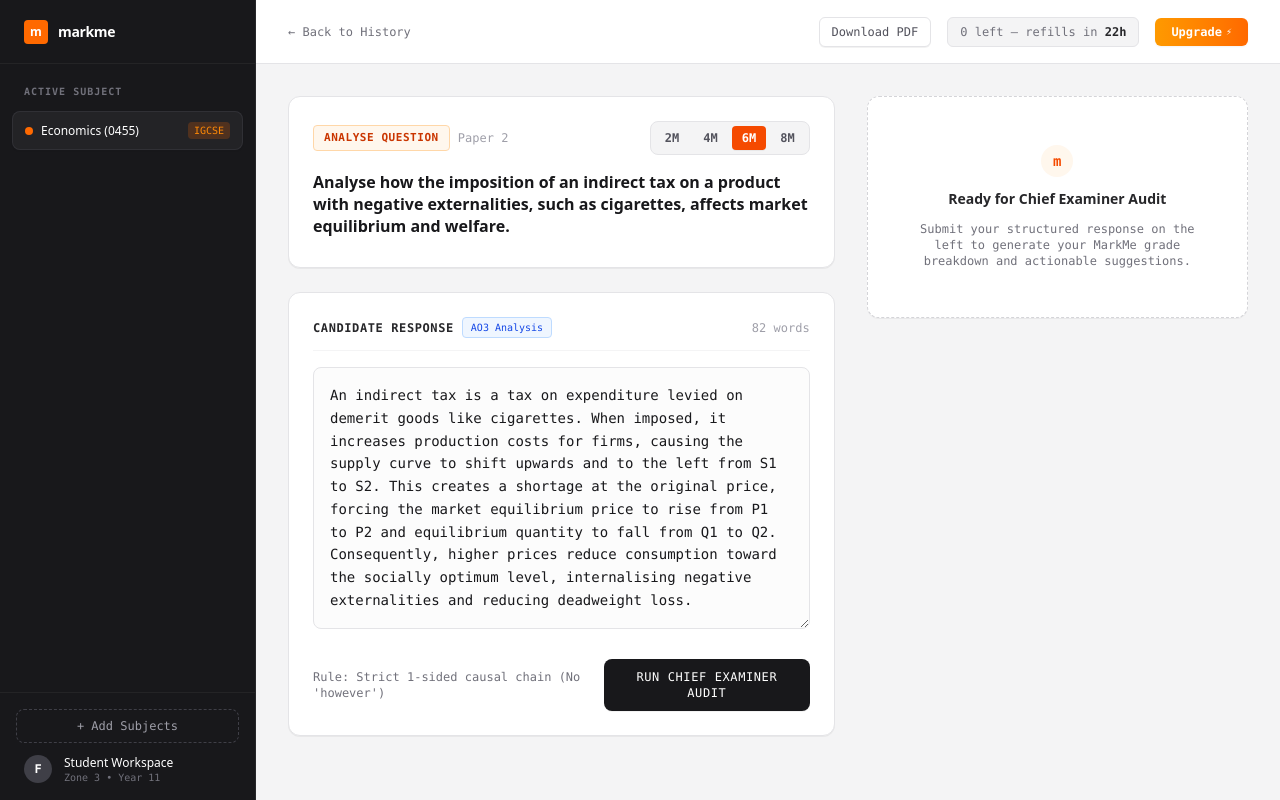
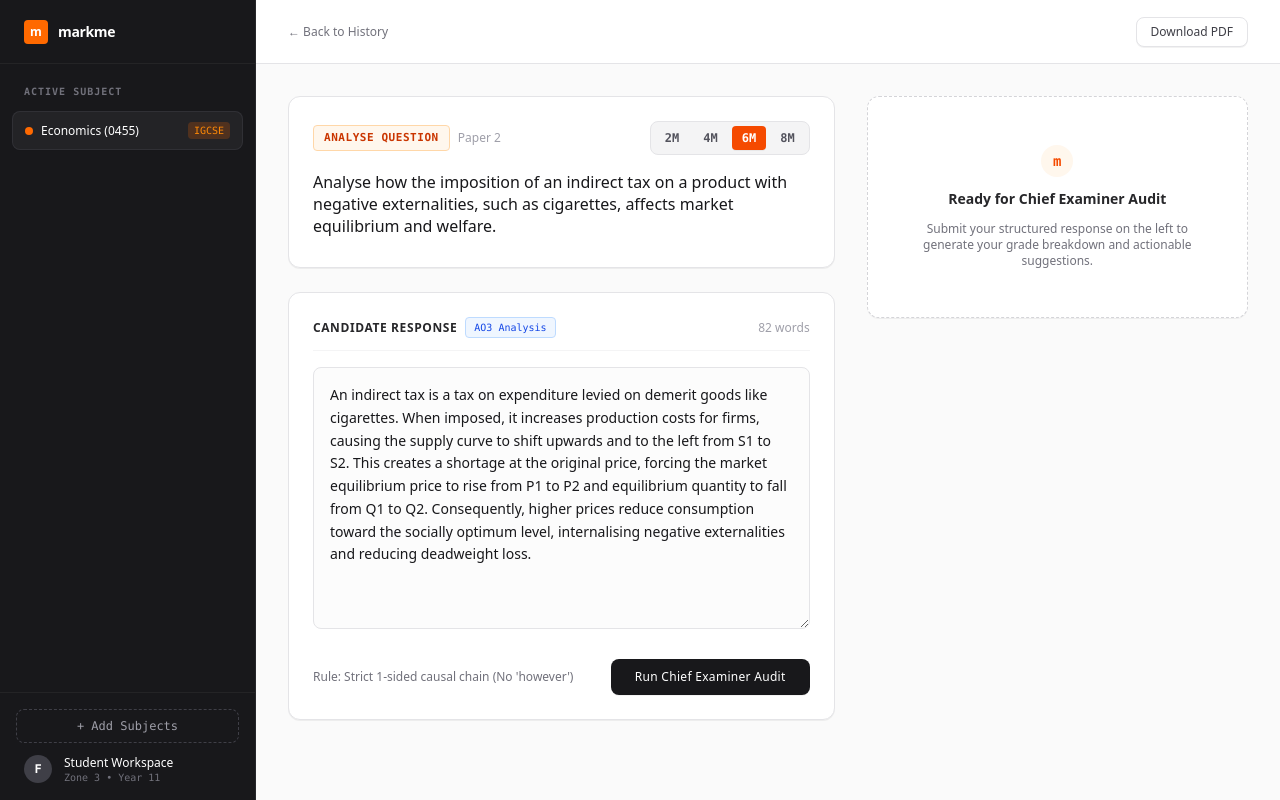
Before and after one commit to fahamuinitiatives-dotcom/master-marker, a Next.js app: page / in a window 1280 px wide. Built offline with nearby package versions, Linux system fonts and the light colour scheme.

Commit message:
Update page.tsx

```diff
--- a/app/page.tsx
+++ b/app/page.tsx
@@ -1,6 +1,7 @@
 'use client';
 
 import React, { useState } from 'react';
+import { motion, AnimatePresence } from 'framer-motion';
 
 export default function EconomicsMarkerPage() {
   const [question, setQuestion] = useState(
@@ -37,13 +38,13 @@ export default function EconomicsMarkerPage() {
       setFeedback(data);
     } catch (err) {
       console.error(err);
-      // Fallback matching MarkMe structure exactly
+      // Fallback matching exact MarkMe structure
       setFeedback({
         score: "6 / 6",
         grade: "A*",
         summary: "Your economic analysis demonstrates rigorous multi-link causal chains (AO3), correctly translating cost shifts into market equilibrium adjustments without unnecessary evaluation padding.",
         positives: [
-          "Flawless multi-link causal chain (Cost of production $\rightarrow$ Supply shift $\rightarrow$ Equilibrium price/quantity).",
+          "Flawless multi-link causal chain (Cost of production → Supply shift → Equilibrium price/quantity).",
           "Precise use of Cambridge terminology (demerit goods, deadweight loss, internalising externalities).",
           "Adhered strictly to zero counter-arguments for a 6-mark analysis question."
         ],
@@ -63,12 +64,11 @@ export default function EconomicsMarkerPage() {
   const wordCount = answer.trim().split(/\s+/).filter(Boolean).length;
 
   return (
-    <div className="min-h-screen bg-[#f4f4f5] text-zinc-900 font-sans antialiased flex">
+    <div className="min-h-screen bg-[#fafafa] text-zinc-900 font-sans antialiased flex">
 
-      {/* 1. Left Dark Sidebar (MarkMe Navigation) */}
+      {/* Left Sidebar */}
       <aside className="w-64 bg-[#18181b] text-zinc-300 flex flex-col justify-between border-r border-zinc-800 shrink-0 select-none">
         <div>
-          {/* Logo Brand */}
           <div className="h-16 px-6 flex items-center space-x-2.5 border-b border-zinc-800/80">
             <div className="h-6 w-6 rounded bg-orange-500 flex items-center justify-center text-white font-bold text-xs">
               m
@@ -76,12 +76,11 @@ export default function EconomicsMarkerPage() {
             <span className="font-semibold tracking-tight text-white text-sm">markme</span>
           </div>
 
-          {/* Navigation Items */}
           <div className="p-3 space-y-1">
             <div className="px-3 py-2 text-[10px] font-mono uppercase tracking-widest text-zinc-500 font-semibold">
               Active Subject
             </div>
-            <button className="w-full flex items-center justify-between px-3 py-2.5 rounded-lg bg-zinc-800/80 text-white text-xs font-medium border border-zinc-700/50 shadow-xs">
+            <button className="w-full flex items-center justify-between px-3 py-2.5 rounded-lg bg-zinc-800/80 text-white text-xs font-medium border border-zinc-700/50 shadow-2xs">
               <span className="flex items-center space-x-2">
                 <span className="w-2 h-2 rounded-full bg-orange-500"></span>
                 <span>Economics (0455)</span>
@@ -91,7 +90,6 @@ export default function EconomicsMarkerPage() {
           </div>
         </div>
 
-        {/* Sidebar Footer / Add Subjects */}
         <div className="p-4 border-t border-zinc-800/80 space-y-3">
           <button className="w-full py-2 px-3 rounded-lg border border-dashed border-zinc-700 text-zinc-400 hover:text-white hover:border-zinc-500 text-xs font-mono transition-all flex items-center justify-center space-x-1.5">
             <span>+ Add Subjects</span>
@@ -108,27 +106,20 @@ export default function EconomicsMarkerPage() {
         </div>
       </aside>
 
-      {/* 2. Main Content Wrapper */}
+      {/* Main Content Wrapper */}
       <div className="flex-1 flex flex-col min-w-0">
 
-        {/* Top Header Bar */}
+        {/* Top Header Bar (Cleaned up: No refills or upgrade clutter) */}
         <header className="h-16 px-8 bg-white border-b border-zinc-200 flex items-center justify-between sticky top-0 z-30">
           <div className="flex items-center space-x-4">
-            <button className="text-xs font-mono text-zinc-500 hover:text-zinc-900 transition-colors flex items-center space-x-1">
+            <button className="text-xs font-medium text-zinc-500 hover:text-zinc-900 transition-colors flex items-center space-x-1">
               <span>← Back to History</span>
             </button>
           </div>
 
-          <div className="flex items-center space-x-4">
-            <button className="text-xs font-mono text-zinc-600 hover:text-zinc-900 px-3 py-1.5 rounded-md border border-zinc-200 bg-white hover:bg-zinc-50 transition-all flex items-center space-x-1.5 shadow-2xs">
+          <div className="flex items-center space-x-3">
+            <button className="text-xs font-medium text-zinc-700 hover:text-zinc-900 px-3.5 py-1.5 rounded-lg border border-zinc-200 bg-white hover:bg-zinc-50 transition-all shadow-2xs flex items-center space-x-1.5">
               <span>Download PDF</span>
-            </button>
-            <div className="text-xs font-mono text-zinc-500 bg-zinc-100 px-3 py-1.5 rounded-md border border-zinc-200">
-              0 left — refills in <span className="text-zinc-800 font-semibold">22h</span>
-            </div>
-            <button className="bg-gradient-to-r from-amber-500 to-orange-500 hover:from-amber-600 hover:to-orange-600 text-white font-semibold px-4 py-1.5 rounded-md text-xs font-mono transition-all shadow-xs flex items-center space-x-1">
-              <span>Upgrade</span>
-              <span className="text-[10px]">⚡</span>
             </button>
           </div>
         </header>
@@ -136,7 +127,7 @@ export default function EconomicsMarkerPage() {
         {/* Workspace Split Layout */}
         <main className="flex-1 max-w-7xl w-full mx-auto p-8 grid grid-cols-1 lg:grid-cols-12 gap-8 items-start">
 
-          {/* Left Column: Question & Candidate Response Canvas */}
+          {/* Left Column: Question & Candidate Response */}
           <div className="lg:col-span-7 space-y-6">
 
             {/* Question Card */}
@@ -146,10 +137,9 @@ export default function EconomicsMarkerPage() {
                   <span className="text-[11px] font-mono uppercase tracking-wider bg-orange-50 text-orange-700 px-2.5 py-1 rounded border border-orange-200 font-semibold">
                     {commandWord} Question
                   </span>
-                  <span className="text-xs font-mono text-zinc-400">Paper 2</span>
+                  <span className="text-xs font-sans text-zinc-400 font-medium">Paper 2</span>
                 </div>
 
-                {/* Mark Selector Pills */}
                 <div className="flex space-x-1 bg-zinc-100 p-1 rounded-lg border border-zinc-200">
                   {[2, 4, 6, 8].map((m) => (
                     <button
@@ -169,18 +159,18 @@ export default function EconomicsMarkerPage() {
                 value={question}
                 onChange={(e) => setQuestion(e.target.value)}
                 rows={3}
-                className="w-full bg-transparent border-0 text-base font-semibold text-zinc-900 placeholder-zinc-400 focus:outline-none resize-none leading-snug"
+                className="w-full bg-transparent border-0 text-base font-normal text-zinc-900 placeholder-zinc-400 focus:outline-none resize-none leading-snug"
               />
             </div>
 
-            {/* Candidate Response Card with Inline Criteria Badges */}
+            {/* Candidate Response Card */}
             <div className="bg-white border border-zinc-200 rounded-xl p-6 shadow-2xs space-y-4">
               <div className="flex items-center justify-between border-b border-zinc-100 pb-3">
                 <div className="flex items-center space-x-2">
-                  <span className="text-xs font-mono font-semibold text-zinc-800 uppercase tracking-wider">Candidate Response</span>
+                  <span className="text-xs font-semibold text-zinc-800 uppercase tracking-wider">Candidate Response</span>
                   <span className="text-[10px] font-mono bg-blue-50 text-blue-700 px-2 py-0.5 rounded border border-blue-200">AO3 Analysis</span>
                 </div>
-                <span className="text-xs font-mono text-zinc-400">{wordCount} words</span>
+                <span className="text-xs font-sans text-zinc-400 font-medium">{wordCount} words</span>
               </div>
 
               <textarea
@@ -188,17 +178,17 @@ export default function EconomicsMarkerPage() {
                 value={answer}
                 onChange={(e) => setAnswer(e.target.value)}
                 placeholder="Draft your structured economic analysis..."
-                className="w-full bg-zinc-50/50 border border-zinc-200 rounded-lg p-4 text-sm text-zinc-900 placeholder-zinc-400 focus:outline-none focus:border-orange-500 focus:bg-white transition-all font-mono leading-relaxed resize-y"
+                className="w-full bg-zinc-50/50 border border-zinc-200 rounded-lg p-4 text-sm text-zinc-900 placeholder-zinc-400 focus:outline-none focus:border-orange-500 focus:bg-white transition-all leading-relaxed resize-y"
               />
 
               <div className="flex items-center justify-between pt-2">
-                <div className="text-xs font-mono text-zinc-500">
+                <div className="text-xs text-zinc-500 font-medium">
                   Rule: {maxMarks === 6 ? "Strict 1-sided causal chain (No 'however')" : "Chief Examiner Mode Active"}
                 </div>
                 <button
                   onClick={handleMarking}
                   disabled={loading || !answer.trim()}
-                  className="bg-zinc-900 hover:bg-orange-600 text-white font-medium px-6 py-2.5 rounded-lg text-xs uppercase tracking-wider transition-all disabled:opacity-40 font-mono shadow-2xs flex items-center space-x-2"
+                  className="bg-zinc-900 hover:bg-orange-600 text-white font-medium px-6 py-2.5 rounded-lg text-xs tracking-wide transition-all disabled:opacity-40 shadow-2xs flex items-center space-x-2"
                 >
                   {loading ? (
                     <>
@@ -213,16 +203,24 @@ export default function EconomicsMarkerPage() {
             </div>
           </div>
 
-          {/* Right Column: MarkMe Feedback & Suggestion Cards */}
+          {/* Right Column: Smooth Animated Feedback Cards */}
           <div className="lg:col-span-5 space-y-6">
 
+            <AnimatePresence mode="wait">
               {feedback ? (
-              <>
+                <motion.div
+                  key="feedback-results"
+                  initial={{ opacity: 0, y: 12 }}
+                  animate={{ opacity: 1, y: 0 }}
+                  exit={{ opacity: 0, y: -12 }}
+                  transition={{ duration: 0.3, ease: [0.16, 1, 0.3, 1] }}
+                  className="space-y-6"
+                >
                   {/* Estimated Mark Card */}
                   <div className="bg-white border border-zinc-200 rounded-xl p-6 shadow-2xs flex items-center justify-between">
                     <div>
                       <span className="text-[11px] font-mono uppercase tracking-widest text-zinc-400">Estimated Mark</span>
-                    <h3 className="text-sm font-bold text-zinc-900 mt-0.5">Cambridge Grade</h3>
+                      <h3 className="text-sm font-semibold text-zinc-900 mt-0.5">Cambridge Grade</h3>
                     </div>
                     <div className="text-right">
                       <div className="text-2xl font-extrabold text-orange-600 font-mono">{feedback.score}</div>
@@ -233,9 +231,9 @@ export default function EconomicsMarkerPage() {
                   </div>
 
                   {/* Feedback Summary Card */}
-                <div className="bg-white border border-zinc-200 rounded-xl p-6 shadow-2xs space-y-3">
+                  <div className="bg-white border border-zinc-200 rounded-xl p-6 shadow-2xs space-y-2">
                     <span className="text-[11px] font-mono uppercase tracking-wider text-orange-600 font-semibold">Feedback Summary</span>
-                  <p className="text-xs text-zinc-700 leading-relaxed font-mono">
+                    <p className="text-xs text-zinc-700 leading-relaxed font-sans">
                       {feedback.summary}
                     </p>
                   </div>
@@ -248,7 +246,7 @@ export default function EconomicsMarkerPage() {
                     </span>
                     <ul className="space-y-2">
                       {feedback.positives?.map((pos: string, idx: number) => (
-                      <li key={idx} className="text-xs text-zinc-700 font-mono flex items-start space-x-2 bg-zinc-50 p-2.5 rounded border border-zinc-100">
+                        <li key={idx} className="text-xs text-zinc-700 font-sans flex items-start space-x-2 bg-zinc-50 p-2.5 rounded border border-zinc-100">
                           <span className="text-emerald-500 font-bold">✓</span>
                           <span className="leading-relaxed">{pos}</span>
                         </li>
@@ -256,7 +254,7 @@ export default function EconomicsMarkerPage() {
                     </ul>
                   </div>
 
-                {/* Suggestions Card with "Show Me" Button */}
+                  {/* Suggestions Card */}
                   <div className="bg-white border border-orange-200 rounded-xl p-6 shadow-2xs space-y-4">
                     <div className="flex items-center justify-between">
                       <span className="text-[11px] font-mono uppercase tracking-wider text-orange-700 font-semibold">Suggestions</span>
@@ -264,31 +262,38 @@ export default function EconomicsMarkerPage() {
                     </div>
                     {feedback.suggestions?.map((sug: any, idx: number) => (
                       <div key={idx} className="space-y-3">
-                      <p className="text-xs font-mono text-zinc-700 leading-relaxed">
+                        <p className="text-xs text-zinc-700 leading-relaxed font-sans">
                           {sug.description}
                         </p>
-                      <div className="bg-zinc-50 p-4 rounded-lg border border-orange-200 text-xs font-mono text-zinc-800 space-y-2 shadow-2xs">
-                        <div className="text-[10px] font-bold text-orange-600 uppercase tracking-wide">Upgraded Model Standard:</div>
-                        <div className="leading-relaxed text-zinc-700">{sug.model}</div>
+                        <div className="bg-zinc-50 p-4 rounded-lg border border-orange-200 text-xs text-zinc-800 space-y-2 shadow-2xs">
+                          <div className="text-[10px] font-mono font-bold text-orange-600 uppercase tracking-wide">Upgraded Model Standard:</div>
+                          <div className="leading-relaxed text-zinc-700 font-sans">{sug.model}</div>
                         </div>
-                      <button className="w-full bg-emerald-600 hover:bg-emerald-700 text-white font-medium py-2 rounded-lg text-xs font-mono transition-all shadow-2xs flex items-center justify-center space-x-1.5">
+                        <button className="w-full bg-emerald-600 hover:bg-emerald-700 text-white font-medium py-2 rounded-lg text-xs transition-all shadow-2xs flex items-center justify-center space-x-1.5">
                           <span>✨ Show me</span>
                         </button>
                       </div>
                     ))}
                   </div>
-              </>
+                </motion.div>
               ) : (
-              <div className="bg-white border border-dashed border-zinc-300 rounded-xl p-12 text-center space-y-3 shadow-2xs">
+                <motion.div
+                  key="empty-state"
+                  initial={{ opacity: 0 }}
+                  animate={{ opacity: 1 }}
+                  exit={{ opacity: 0 }}
+                  className="bg-white border border-dashed border-zinc-300 rounded-xl p-12 text-center space-y-3 shadow-2xs"
+                >
                   <div className="w-8 h-8 rounded-full bg-orange-50 text-orange-600 flex items-center justify-center mx-auto font-mono text-sm font-bold">
                     m
                   </div>
                   <h3 className="text-sm font-semibold text-zinc-800">Ready for Chief Examiner Audit</h3>
-                <p className="text-xs text-zinc-500 font-mono max-w-xs mx-auto">
-                  Submit your structured response on the left to generate your MarkMe grade breakdown and actionable suggestions.
+                  <p className="text-xs text-zinc-500 max-w-xs mx-auto">
+                    Submit your structured response on the left to generate your grade breakdown and actionable suggestions.
                   </p>
-              </div>
+                </motion.div>
               )}
+            </AnimatePresence>
 
           </div>
         </main>
```
Lines whose indentation alone changed are shown as unchanged.
